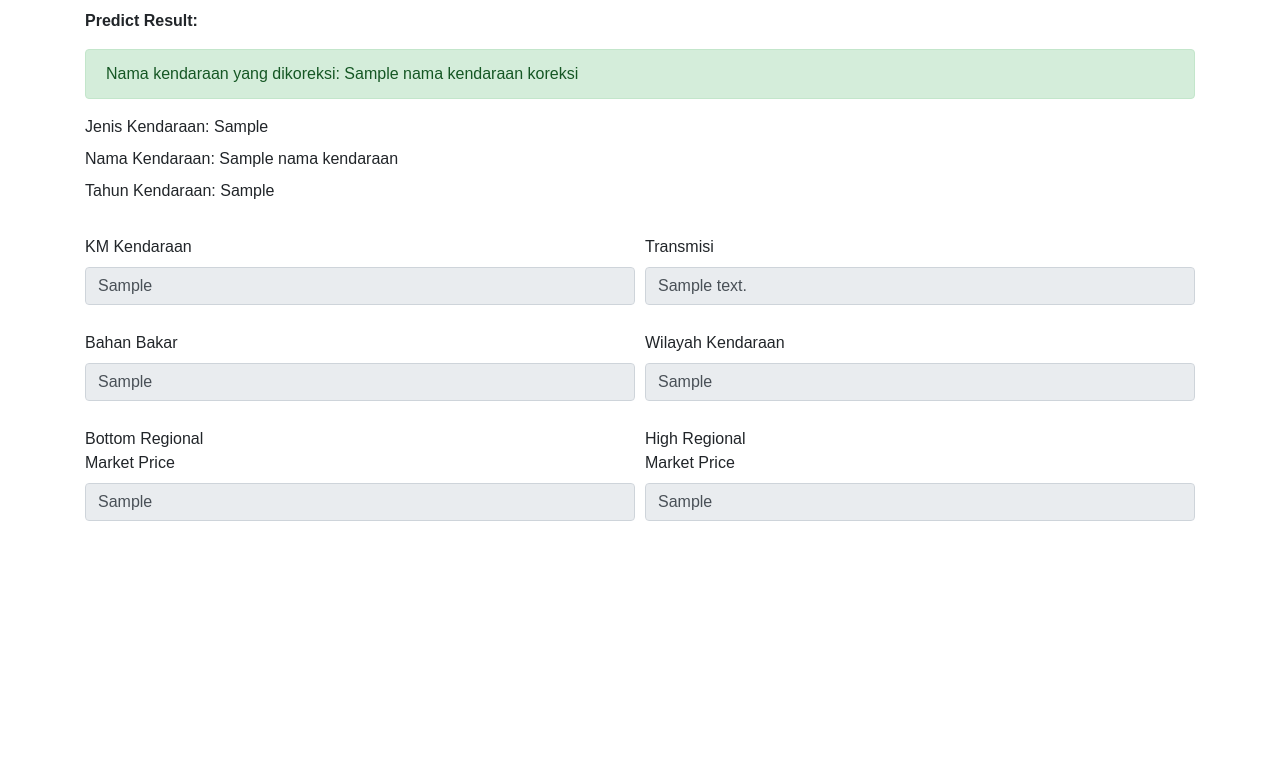
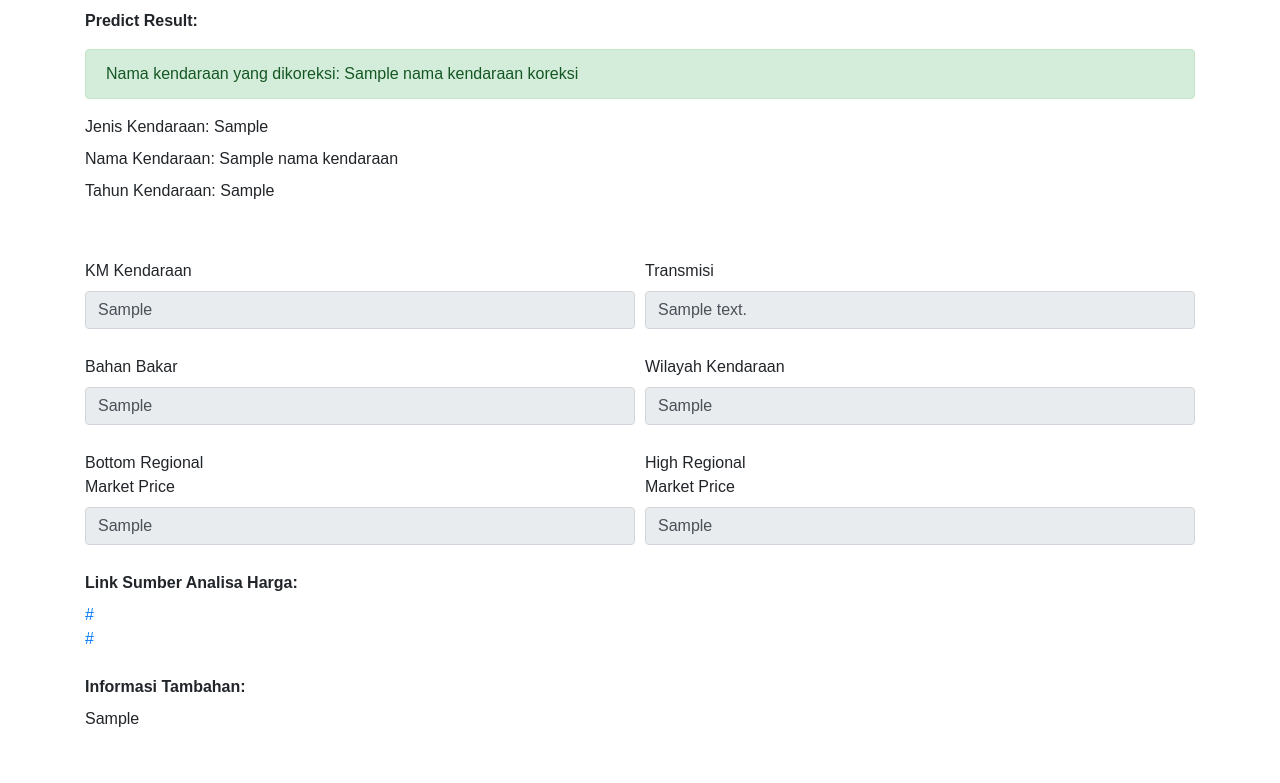
Before and after one commit to cndraa/market_predictions, a Flask app: template templates/index.html in a window 1280 px wide. Shown: the part 506-1289 px from the top of the page. Before the commit the page ends 1027 px from the top, so only its background shows below. Run offline with Flask 3, Linux system fonts and the light colour scheme; the template is opened without the code that fills it: most values are stand-ins (such as "Sample title", 1, 10 or a date in 2020); some libraries are stand-ins or nearby versions.

Commit message:
Adjust promt text and response list of the market prediction action

```diff
--- a/app.py
+++ b/app.py
@@ -7,7 +7,7 @@ app = Flask(__name__)
 
 
 # Access your API key as an environment variable.
-os.environ["GOOGLE_API_KEY"] = "AIzaSyC-HjO8_T88mEugQ6Pb2Ih8IiZRv9Te_NA"
+os.environ["GOOGLE_API_KEY"] = "AIzaSyDPkQPzsnLh2uV_LSz9l93izD2MUP_z6U0"
 genai.configure(api_key=os.getenv("GOOGLE_API_KEY"))# Choose a model that's appropriate for your use case.
 model = genai.GenerativeModel('gemini-1.5-flash')
 
@@ -27,6 +27,10 @@ def index():
     predict_text = None
     bottom_filtered = None
     top_filtered = None
+    analisa_harga = None
+    informasi_tambahan = ''
+    linkArr = []
+    image_kendaraan = ''
 
     if request.method == "POST":
         jenis_kendaraan = request.form["jenis_kendaraan"]
@@ -46,16 +50,35 @@ def index():
             nama_kendaraan = response.text
 
             # Analisis harga pasar
-            prompt_predict= f"Berikan Average Market Price untuk { jenis_kendaraan } Bekas {nama_kendaraan} tahun {tahun_kendaraan} wilayah {wilayah_kendaraan} dengan format sebagai berikut:\n1. Nama Kendaraan:\n2. Tahun Kendaraaan:\n3. Wilayah Kendaraan\n4. Harga Terendah: {{ Harga Terendah }}\n5. Harga Tertinggi: {{ Harga Tertinggi }}\n6. Sumber Analisa Harga: {{ Olx, Oto.com, dan sebagainya }}\n\nbuat secara singkat, tanpa catatan dan informasi tambahan, hanya isi formatnya saja\ndan tambahkan<br> di setiap  akhir kalimat"
+            prompt_predict= f"Berikan Average Market Price untuk { jenis_kendaraan } Bekas {nama_kendaraan} tahun {tahun_kendaraan} wilayah {wilayah_kendaraan} dengan format sebagai berikut:\[Harga Terendah]\n[Harga Tertinggi]\nlink presisi Sumber Analisa Harga (cukup 2 sumber berbeda dari olx dan oto yang menjual mobil tesebut per baris)\nKalimat Informasi Tambahan\n1 link image kendaraan tersebut\nlangsung isi format dengan jawabannya nya saja tidak perlu mencantumkan kembali : dan tambahkan <br> di setiap akhir kalimat\n\n contoh hasil nya harus selalu seperti ini:\n\nRp. 260.000.000\nRp. 300.000.000 <br>\nhttps://www.olx.co.id/items/toyota-innova-2-0-g-mt-2021-second-semarang_i2367454232 <br>\nhttps://www.oto.com/mobil-bekas/toyota/innova/2021/semarang/toyota-innova-20-g-mt-2021-semarang-28145824 <br>\nHarga mobil bekas Toyota Innova 2.0 G MT tahun 2021 di Semarang berkisar antara Rp. 260.000.000 hingga Rp. 300.000.000. Harga ini dapat bervariasi tergantung kondisi, kilometer, dan kelengkapan mobil. <br>\nhttps://[link image mobil (non-encrypted) yang dapat ditampilkan]"
             response_predict = model.generate_content(prompt_predict)
+            # print(response_predict.text)
             predict_text = response_predict.text
             array_text = response_predict.text.split('\n')  # --> ['Line 1', 'Line 2', 'Line 3']
+            print(response_predict.text)
+            print(array_text)
             bottom_filtered = ''
             top_filtered = ''
-            bottom_filtered = array_text[3].replace('4. Harga Terendah: ', '')
+            bottom_filtered = array_text[0]
             bottom_filtered = bottom_filtered.replace('<br>', '')
-            top_filtered = array_text[4].replace('5. Harga Tertinggi: ', '')
+            top_filtered = array_text[1]
             top_filtered = top_filtered.replace('<br>', '')
+            informasi_tambahan = array_text[0]
+
+
+
+
+            # Mengambil list sumber analisa harga
+            def is_valid_url(url):
+                url_regex = re.compile(r'https?://(?:www\.)?[a-zA-Z0-9./]+')
+                return bool(url_regex.match(url))
+
+            for x in array_text:
+                if is_valid_url(x):
+                    linkArr.append(x.replace('<br>',''))
+
+
+
 
         except Exception as e:
             error_message = f"Terjadi kesalahan: {e}"
@@ -106,7 +129,11 @@ def index():
         wilayah_kendaraan = wilayah_kendaraan,
         predict_text = predict_text,
         bottom_filtered = bottom_filtered,
-        top_filtered = top_filtered
+        top_filtered = top_filtered,
+        linkArr1 = array_text[2].replace('<br>' ,''),
+        linkArr2 = array_text[3].replace('<br>' ,''),
+        informasi_tambahan = array_text[4].replace('<br>' ,''),
+        image_kendaraan = array_text[5].replace('<br>' ,'')
     )
 
 
--- a/templates/index.html
+++ b/templates/index.html
@@ -66,7 +66,7 @@
                 <h2>Price Prediction</h2>
             </div>
 
-            <div >
+            <div>
                 <b><label>Predict Result: </label></b>
                 <div class="alert alert-success mt-2" role="alert">
                     Nama kendaraan yang dikoreksi: {{ nama_kendaraan_koreksi }}
@@ -80,7 +80,9 @@
                 <div>
                     <label style="width: 100%;">Tahun Kendaraan: {{ tahun_kendaraan }}</label>
                 </div>
-                <br/>
+                <br />
+                <!-- <img src="{{ image_kendaraan }}" alt="{{image_kendaraan}}" style="width: 500px; margin-bottom: 10px;"> -->
+                <br>
                 <!-- <div>
                     <p style="width: 100%;">{{ predict_text | safe }}</p>
                 </div> -->
@@ -107,8 +109,8 @@
                 </div>
                 <div class="form-group col-md-6">
                     <label for="wilayah_kendaraan">Wilayah Kendaraan</label>
-                    <input type="text" class="form-control" id="wilayah_kendaraan" name="wilayah_kendaraan" value="{{ wilayah_kendaraan }}"
-                        readonly>
+                    <input type="text" class="form-control" id="wilayah_kendaraan" name="wilayah_kendaraan"
+                        value="{{ wilayah_kendaraan }}" readonly>
                 </div>
             </div>
             <div class="form-row">
@@ -119,9 +121,26 @@
                 </div>
                 <div class="form-group col-md-6">
                     <label for="top_filtered">High Regional Market Price</label>
-                    <input type="text" class="form-control" id="top_filtered" name="top_filtered" value="{{ top_filtered }}"
-                        readonly>
+                    <input type="text" class="form-control" id="top_filtered" name="top_filtered"
+                        value="{{ top_filtered }}" readonly>
                 </div>
+            </div>
+
+            <div>
+                <div>
+                    <b><label style="width: 100%;">Link Sumber Analisa Harga:</label></b>
+                    <a href='{{linkArr1}}' target="_blank">{{linkArr1}}</a><br>
+                    <a href='{{linkArr2}}' target="_blank">{{linkArr2}}</a><br>
+                </div>
+                <div>
+                    <br>
+                    <b><label style="width: 100%;">Informasi Tambahan:</label></b>
+                    <label style="width: 100%;">{{informasi_tambahan}}</label>
+                </div>
+                <br />
+                <!-- <div>
+                    <p style="width: 100%;">{{ predict_text | safe }}</p>
+                </div> -->
             </div>
 
 
```
